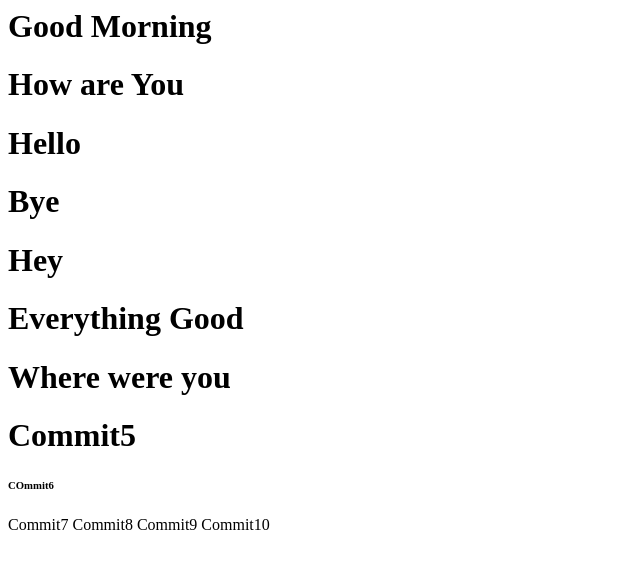
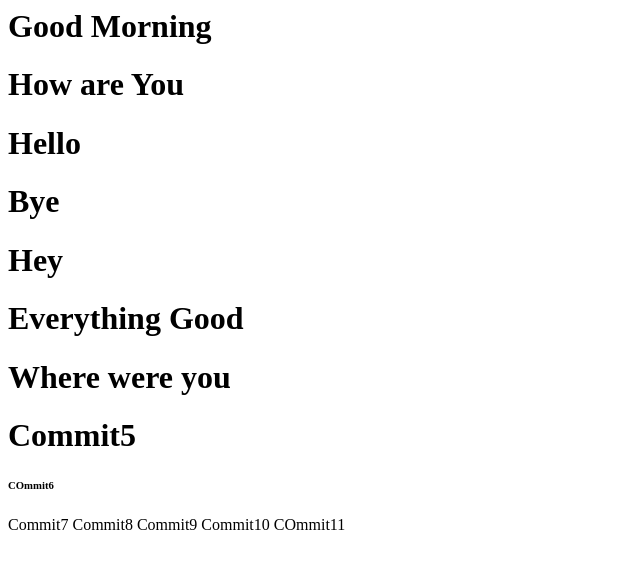
Before and after one commit to Shreyeshnk/ProjectDemo, a plain HTML site: page Index.html in a window 1280 px wide. Shown: the whole page, without its empty margins (0-640 px from the left). Drawn offline with Linux system fonts and the light colour scheme.

Commit message:
commit11

```diff
--- a/Index.html
+++ b/Index.html
@@ -13,5 +13,6 @@
         <h7>Commit8</h7>
         <h7>Commit9</h7>
         <h7>Commit10</h7>
+        <h7>COmmit11</h7>
     </body>
 </html>
```
